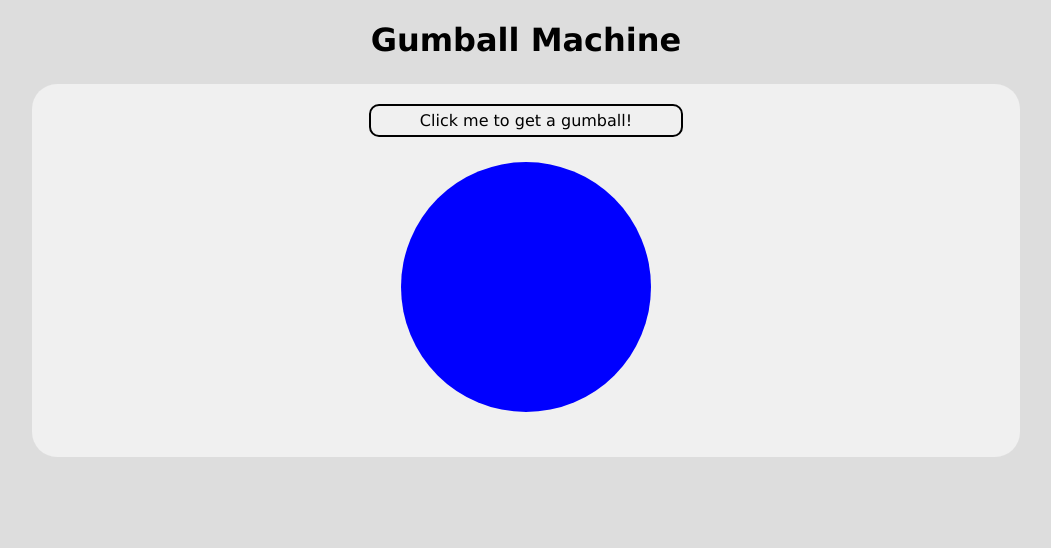
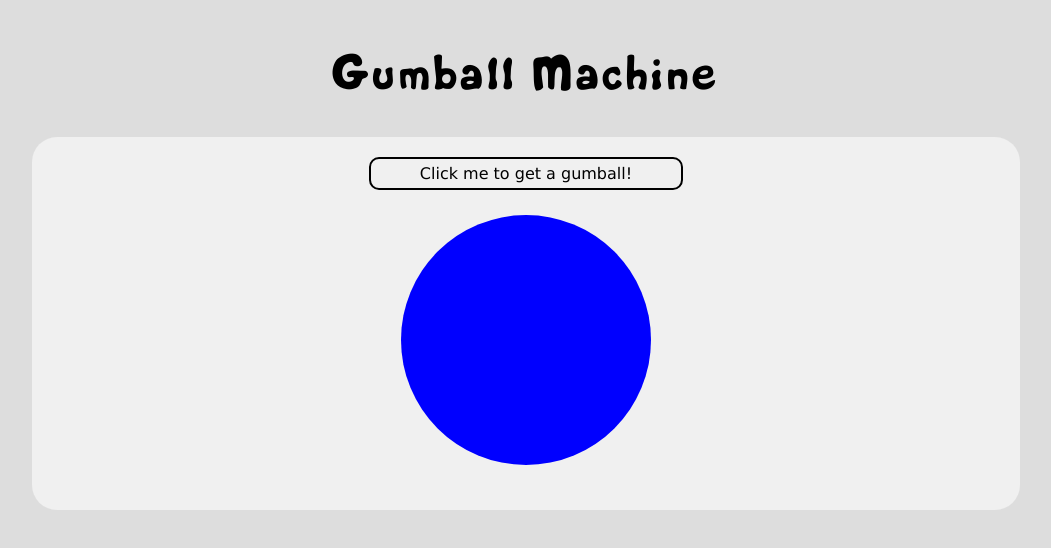
Before and after one commit to usdivad/singsangsung, a plain HTML site: page gumball.html in a window 1280 px wide. Shown: the whole page, without its empty margins (114-1165 px from the left). Drawn offline with Linux system fonts and the light colour scheme.

Commit message:
further styling + fonts; rename the game; screenshot

```diff
--- a/gumball.js
+++ b/gumball.js
@@ -6,15 +6,19 @@
  *  ~ David Su dds2135@columbia.edu
 **/
 
+// For JSFiddle
+// (function() {
+
+// For web
 window.onload = function() {
     // HTML elements
     var gumballDiv = document.getElementById("gumball");
     var gumballGetterDiv = document.getElementById("gumballGetter");
 
     // Array of colors with corresponding probability distribution
-    var red = "R";
-    var green = "G";
-    var blue = "B";
+    var red = "R";     // 0.2
+    var green = "G";   // 0.3
+    var blue = "B";    // 0.5
     var colors = [red, red, green, green, green, blue, blue];
 
     // Gumball color setting
@@ -42,4 +46,6 @@ window.onload = function() {
 
         console.log(color);
     }
-}
+};
+
+// })();
--- a/singsingsing.js
+++ b/singsangsung.js
@@ -1,5 +1,5 @@
 /**
- *  Sing Sing Sing!
+ *  Sing Sang Sung!
  *
  *  Game controls and rules:
  *      - Click/touch to play.
--- a/style.css
+++ b/style.css
@@ -1,11 +1,16 @@
 /**
- *  Stylesheet for both "Sing Sing Sing" and "Gumball Machine"
+ *  Stylesheet for both "Sing Sang Sung" and "Gumball Machine"
  *  ~ David Su dds2135@columbia.edu
 **/
 
 /* Shared styles */
+@font-face {
+    font-family: LifeIsGoofy;
+    src: url(./assets/fonts/lifeisgoofy.ttf);
+}
+
 html {
-    font-family: Verdana, sans-serif;
+    font-family: Lucida Grande, sans-serif;
 }
 
 body {
@@ -14,7 +19,11 @@ body {
 }
 
 h1 {
+    font-family: LifeIsGoofy, sans-serif;
+    font-size: 76px;
+    letter-spacing: 3px;
     text-align: center;
+    margin-bottom: 25px;
 }
 
 #content {
@@ -31,7 +40,7 @@ h1 {
     cursor: pointer;
 }
 
-/* Sing Sing Sing styles */
+/* Sing Sang Sung styles */
 .imageContainer {
     display: inline-block;
     width: 125px;
@@ -39,7 +48,7 @@ h1 {
     opacity: 0.5;
 }
 
-.imageContainer:hover {
+.clickable .imageContainer:hover {
     opacity: 0.75;
 }
 
@@ -48,12 +57,12 @@ h1 {
 }
 
 #timer {
-    padding: 5px;
+    padding: 10px;
     visibility: hidden;
 }
 
 #scoreboard {
-    padding-bottom: 10px;
+    margin-bottom: 25px;
 }
 
 #currScore {
```
Also changed, not shown: index.html (renamed from singsingsing.html, +4 -4 lines), assets/fonts/lifeisgoofy.ttf (added), screenshot_8-19.png (added), 1 other file.
